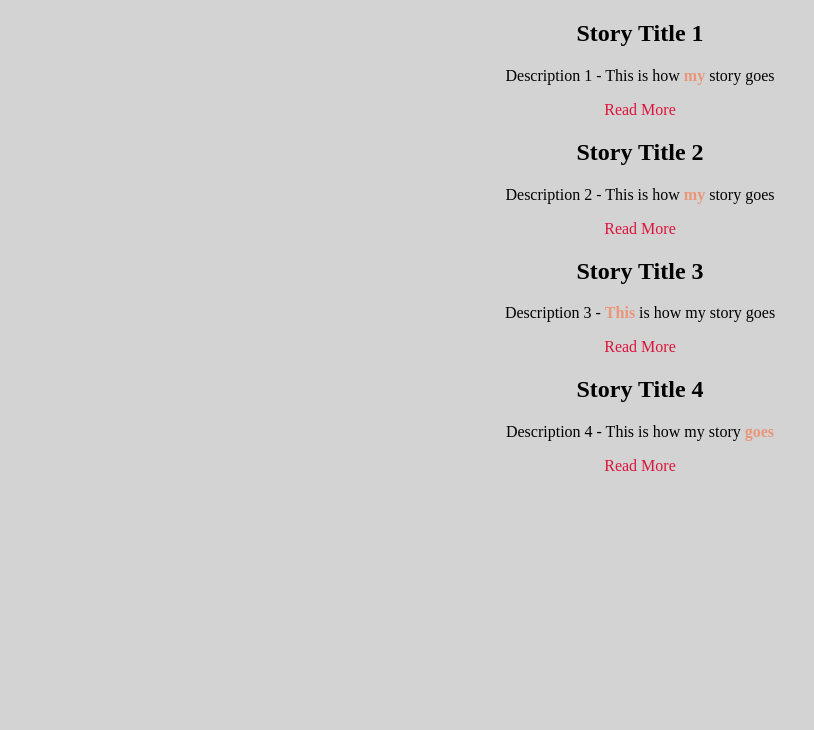
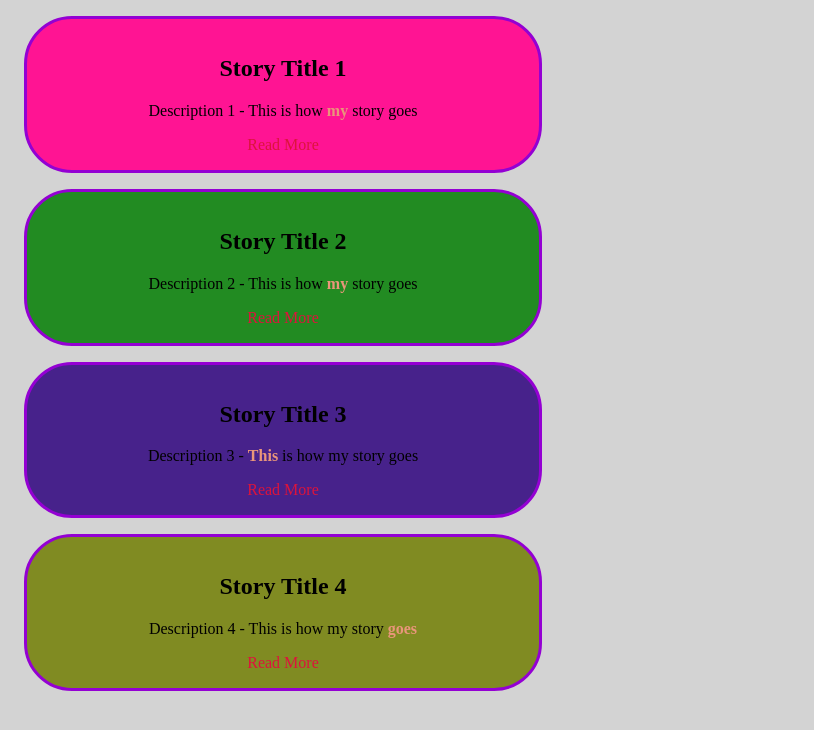
Before and after one commit to kgawlowicz/CSS-drills, a plain HTML site: page index.html in a window 1280 px wide. Shown: the whole page, without its empty margins (0-814 px from the left). Drawn offline with Linux system fonts and the light colour scheme.

Commit message:
CSS Drills - After finishing Box Styling

```diff
--- a/styles.css
+++ b/styles.css
@@ -17,7 +17,33 @@ a:hover {
     font-weight: bold;
     color: darkcyan;
 }
+
 span {
     font-weight: 900;
     color: darksalmon;
 }
+
+.boxes {
+    margin: 1em;
+    padding: 1em;
+    border-style: solid;
+    border-color: darkviolet;
+    border-radius: 3em;
+    width: 30em;
+}
+
+#box1 {
+    background-color: deeppink;
+}
+
+#box2 {
+    background-color: forestgreen;
+}
+
+#box3 {
+    background-color: rgb(71, 34, 139);
+}
+
+#box4 {
+    background-color: rgb(128, 139, 34);
+}
```
